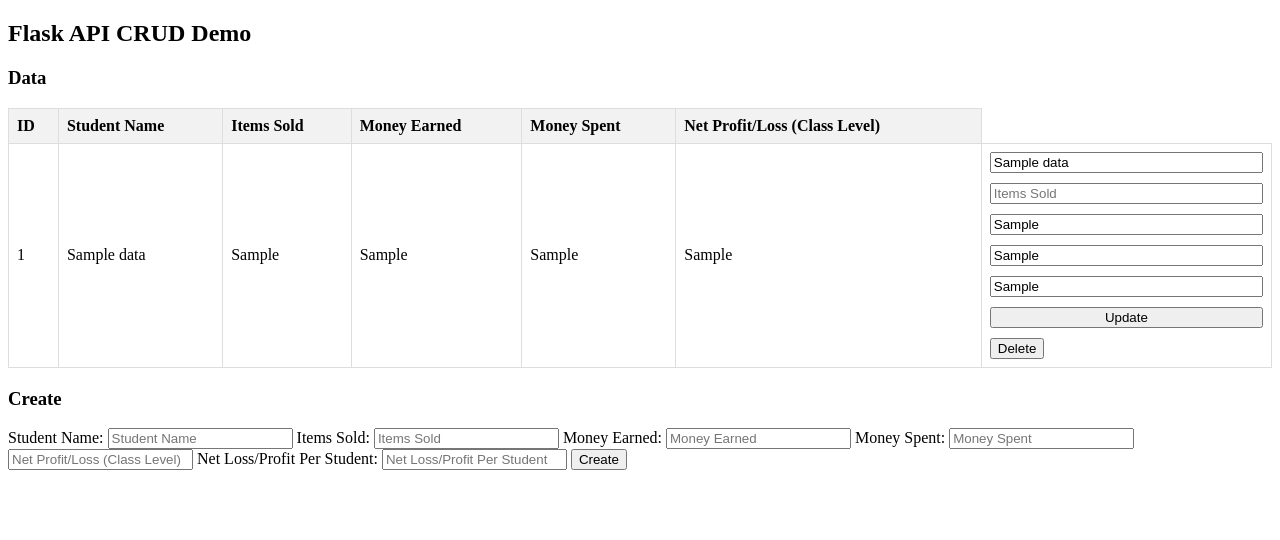
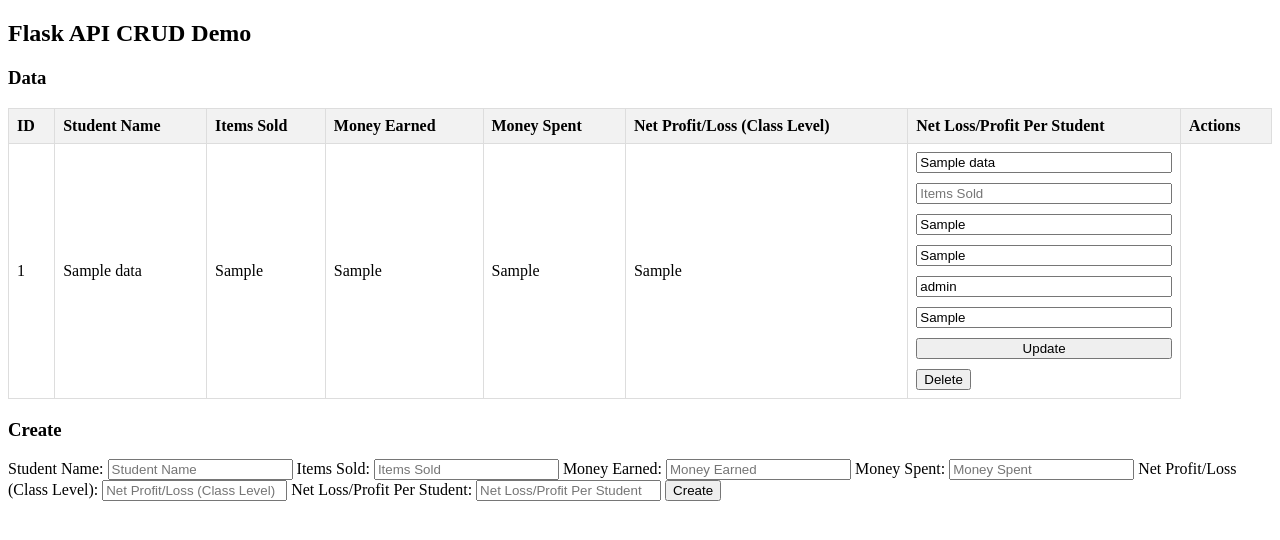
Before and after one commit to Sohail1173/FRONT-END, a Flask app: page / in a window 1280 px wide. Shown: the top 540 px of the page. Run offline with Flask 3, Linux system fonts and the light colour scheme; a database or web service that is not in the repository returns one stand-in record (values such as "Sample title"); data that the repository does not hold is empty.

Commit message:
html updated

```diff
--- a/templates/index.html
+++ b/templates/index.html
@@ -3,6 +3,7 @@
 <head>
     <meta charset="UTF-8">
     <meta name="viewport" content="width=device-width, initial-scale=1.0">
+    <title>Flask API CRUD Demo</title>
     <title>Flask API CRUD Demo</title>
     <style>
         table {
@@ -18,13 +19,13 @@
         th {
             background-color: #f2f2f2;
         }
-        .udpdateform{
+        .updateform{
             display: flex;
             flex-direction: column;
             gap: 10px;
         }
+
      .deletebtn{
-            width: "100%";
         margin-top: 10px;
      }
     </style>
@@ -43,6 +44,8 @@
                 <th>Money Earned</th>
                 <th>Money Spent</th>
                 <th>Net Profit/Loss (Class Level)</th>
+                <th>Net Loss/Profit Per Student</th>
+                <th>Actions</th>
             </tr>
         </thead>
         <tbody>
@@ -55,12 +58,13 @@
                     <td>{{ item.money_spent }}</td>
                     <td>{{ item.net_loss_profit_per_student }}</td>
                     <td>
-                        <form class="udpdateform" action="/updateitems/{{ item.id }}" method="POST">
+                        <form class="updateform" action="/updateitems/{{ item.id }}" method="POST">
                             <input type="hidden" name="_method" value="PUT">
                             <input type="text" name="student_name" placeholder="Student Name" value="{{ item.student_name }}" required>
                             <input type="number" name="items_sold" placeholder="Items Sold" value="{{ item.items_sold }}" required>
                             <input type="text" name="money_earned" placeholder="Money Earned" value="{{ item.money_earned }}" required>
                             <input type="text" name="money_spent" placeholder="Money Spent" value="{{ item.money_spent }}" required>
+                            <input type="text" name="net_profit_loss_class_level" placeholder="Net Profit/Loss (Class Level)" value="{{ item.net_profit_loss_class_level }}" required>
                             <input type="text" name="net_loss_profit_per_student" placeholder="Net Loss/Profit Per Student" value="{{ item.net_loss_profit_per_student }}" required>
                             <button type="submit">Update</button>
                         </form>
@@ -84,6 +88,7 @@
         <input type="text" id="money_earned" name="money_earned" placeholder="Money Earned" required>
         <label for="money_spent">Money Spent:</label>
         <input type="text" id="money_spent" name="money_spent" placeholder="Money Spent" required>
+        <label for="net_profit_loss_class_level">Net Profit/Loss (Class Level):</label>
         <input type="text" id="net_profit_loss_class_level" name="net_profit_loss_class_level" placeholder="Net Profit/Loss (Class Level)" required>
         <label for="net_loss_profit_per_student">Net Loss/Profit Per Student:</label>
         <input type="text" id="net_loss_profit_per_student" name="net_loss_profit_per_student" placeholder="Net Loss/Profit Per Student" required>
```
Lines whose indentation alone changed are shown as unchanged.
